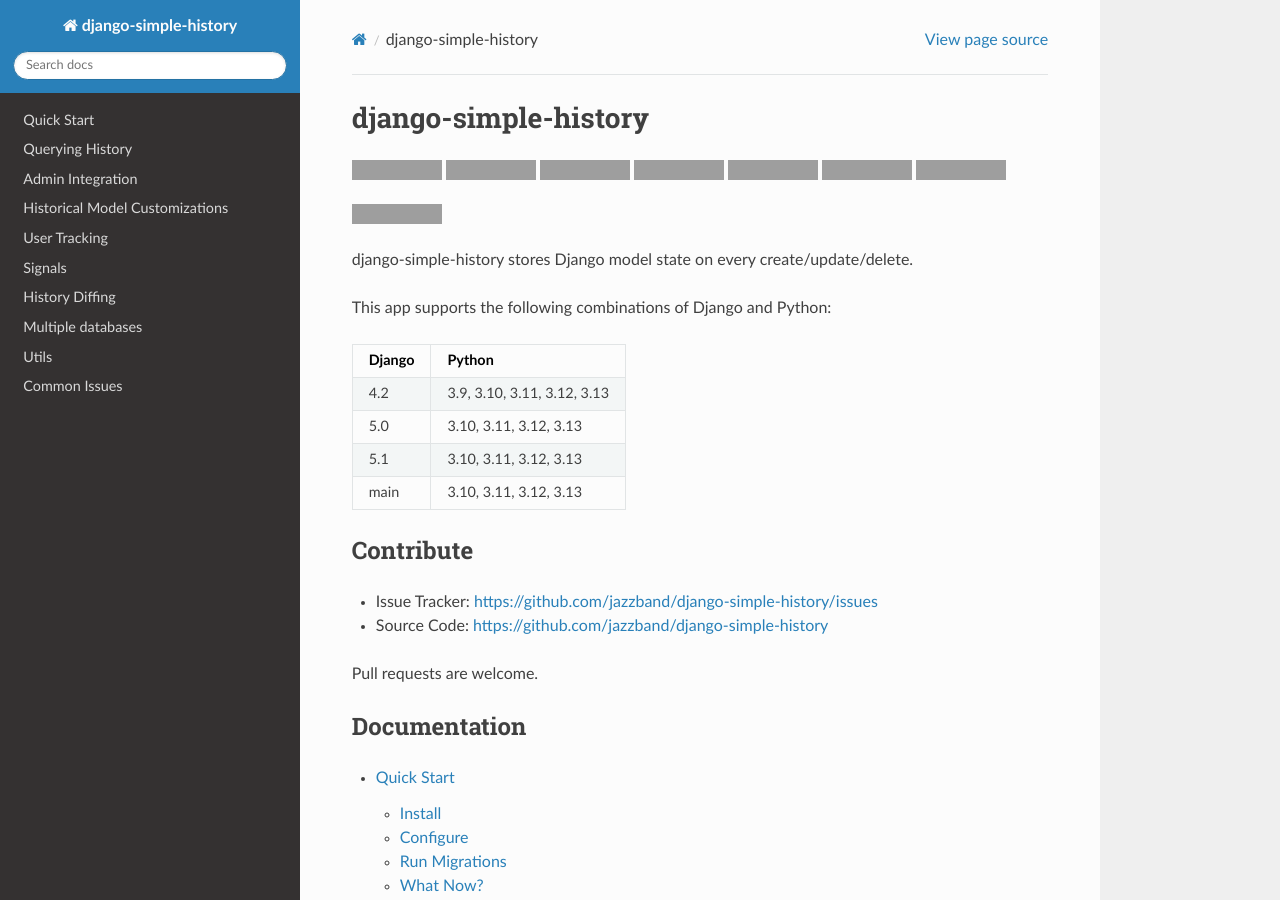
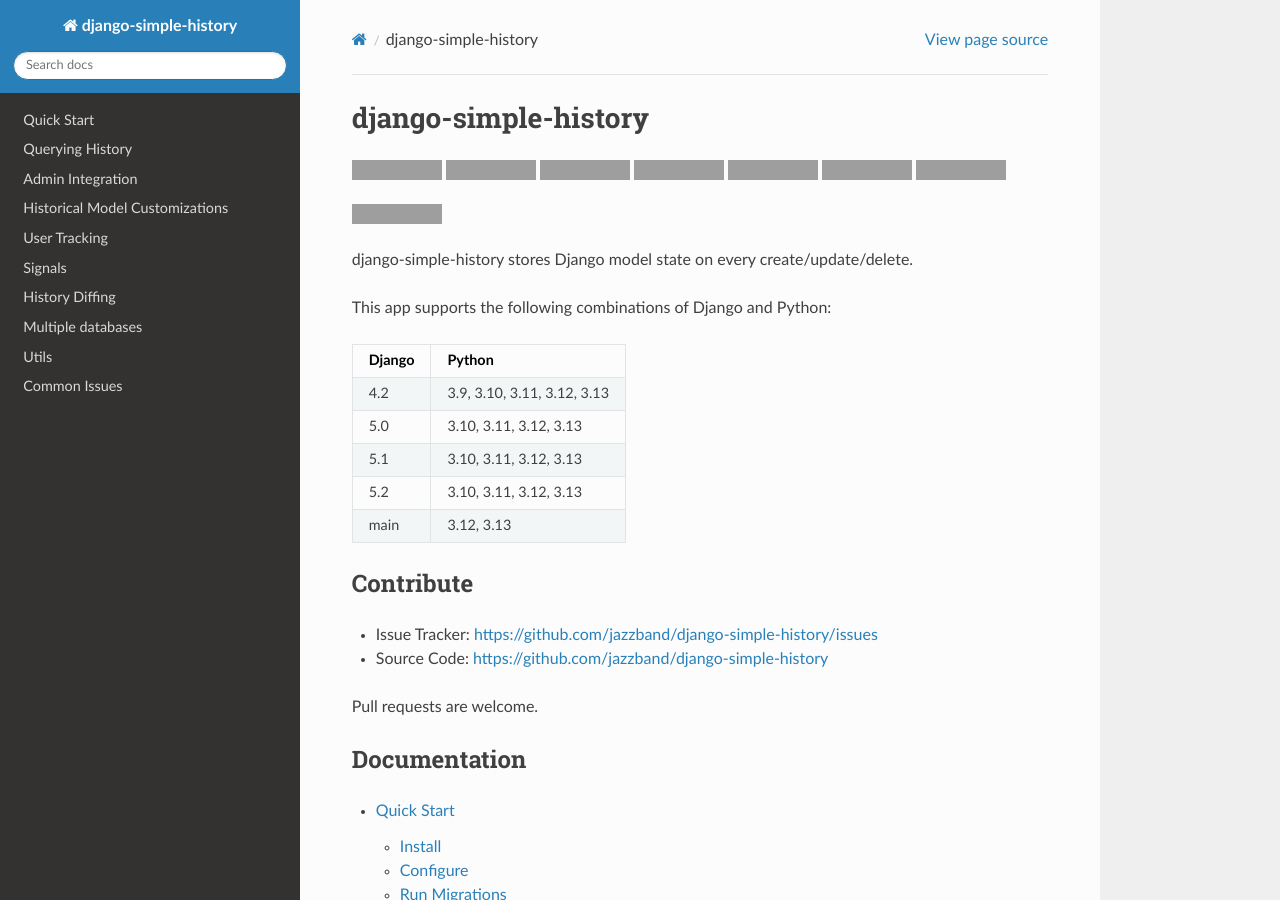
Before and after one commit to jazzband/django-simple-history, a Sphinx documentation site: the page built from docs/index.rst, in a window 1280 px wide and 900 px high, cut to the strip 0-900 px from the top of the window. Built offline with Sphinx 7.4.7 and the Read the Docs theme 3.1.0, drawn with Linux system fonts in a browser that asks for light colours; grey boxes are pictures that could not be loaded.

Commit message:
Some extra changes for supporting Django 5.2

```diff
--- a/README.rst
+++ b/README.rst
@@ -48,7 +48,8 @@
 4.2         3.9, 3.10, 3.11, 3.12, 3.13
 5.0         3.10, 3.11, 3.12, 3.13
 5.1         3.10, 3.11, 3.12, 3.13
-main        3.10, 3.11, 3.12, 3.13
+5.2         3.10, 3.11, 3.12, 3.13
+main        3.12, 3.13
 ==========  ========================
 
 Getting Help
--- a/docs/index.rst
+++ b/docs/index.rst
@@ -44,7 +44,8 @@
 4.2         3.9, 3.10, 3.11, 3.12, 3.13
 5.0         3.10, 3.11, 3.12, 3.13
 5.1         3.10, 3.11, 3.12, 3.13
-main        3.10, 3.11, 3.12, 3.13
+5.2         3.10, 3.11, 3.12, 3.13
+main        3.12, 3.13
 ==========  =======================
 
 Contribute
--- a/pyproject.toml
+++ b/pyproject.toml
@@ -22,6 +22,8 @@
   "Framework :: Django",
   "Framework :: Django :: 4.2",
   "Framework :: Django :: 5.0",
+  "Framework :: Django :: 5.1",
+  "Framework :: Django :: 5.2",
   "Intended Audience :: Developers",
   "License :: OSI Approved :: BSD License",
   "Programming Language :: Python",
```
